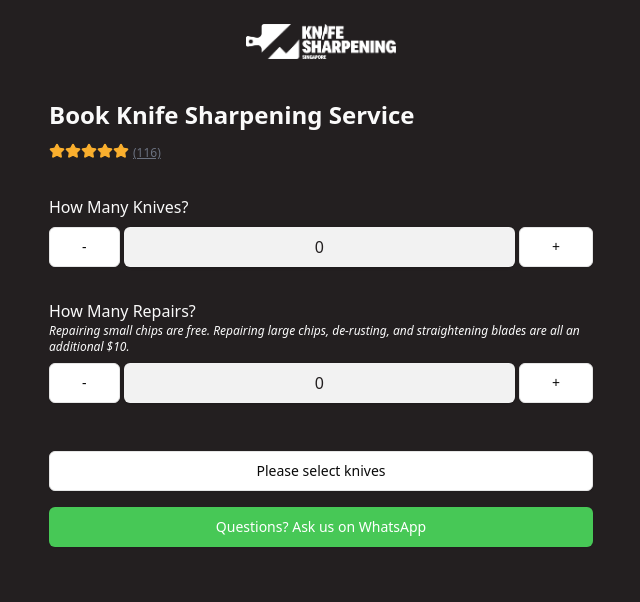
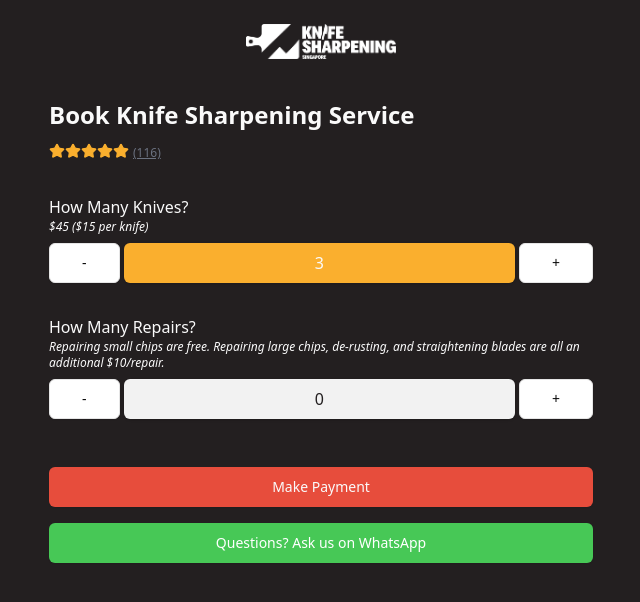
Before and after one commit to seantanyurong/sharp-knife-club, a Next.js app: page /order in a window 1280 px wide. Shown: the top 602 px of the page, without its empty margins (319-959 px from the left). Built offline with nearby package versions, Linux system fonts and the light colour scheme.

Commit message:
feature: price per knife

```diff
--- a/app/(no-layout)/order/page.tsx
+++ b/app/(no-layout)/order/page.tsx
@@ -8,10 +8,25 @@ import { Button } from '@/components/ui/button';
 import { Star } from 'lucide-react';
 
 export default function Order() {
-  const [numberOfKnives, setNumberOfKnives] = useState(0);
+  const [numberOfKnives, setNumberOfKnives] = useState(3);
   const [numberOfRepairs, setNumberOfRepairs] = useState(0);
 
   // const numberOfKnivesOptions = [4, 5, 7, 10, 14];
+
+  const getTotalKnifePriceFromKnivesQuantity = (knivesQuantity: number) => {
+    return getKnifePriceFromKnivesQuantity(knivesQuantity) * knivesQuantity;
+  };
+
+  const getKnifePriceFromKnivesQuantity = (knivesQuantity: number) => {
+    switch (knivesQuantity) {
+      case 1:
+        return 35;
+      case 2:
+        return 20;
+      default:
+        return 15;
+    }
+  };
 
   const checkoutHref = useMemo(
     () => `/checkout?knives=${numberOfKnives}&repairs=${numberOfRepairs}`,
@@ -56,12 +71,16 @@ export default function Order() {
           <h2 className="text-start mt-8 text-primary-foreground">
             How Many Knives?
           </h2>
+          <p className="italic text-primary-foreground text-xs">
+            ${getTotalKnifePriceFromKnivesQuantity(numberOfKnives)} ($
+            {getKnifePriceFromKnivesQuantity(numberOfKnives)} per knife)
+          </p>
           <div className="gap-1 mt-2 hidden md:flex">
             <Button
               variant="outline"
               size="lg"
               onClick={
-                () => setNumberOfKnives((r) => Math.max(0, r - 1)) // clamp at 0
+                () => setNumberOfKnives((r) => Math.max(1, r - 1)) // clamp at 0
               }
               aria-label="Decrease knives"
             >
@@ -86,7 +105,7 @@ export default function Order() {
               variant="outline"
               size="sm"
               onClick={
-                () => setNumberOfKnives((r) => Math.max(0, r - 1)) // clamp at 0
+                () => setNumberOfKnives((r) => Math.max(1, r - 1)) // clamp at 0
               }
               aria-label="Decrease knives"
             >
@@ -139,7 +158,7 @@ export default function Order() {
           </h2>
           <p className="italic text-primary-foreground text-xs">
             Repairing small chips are free. Repairing large chips, de-rusting,
-            and straightening blades are all an additional $10.
+            and straightening blades are all an additional $10/repair.
           </p>
           <div className="gap-1 mt-2 hidden md:flex">
             <Button
```
